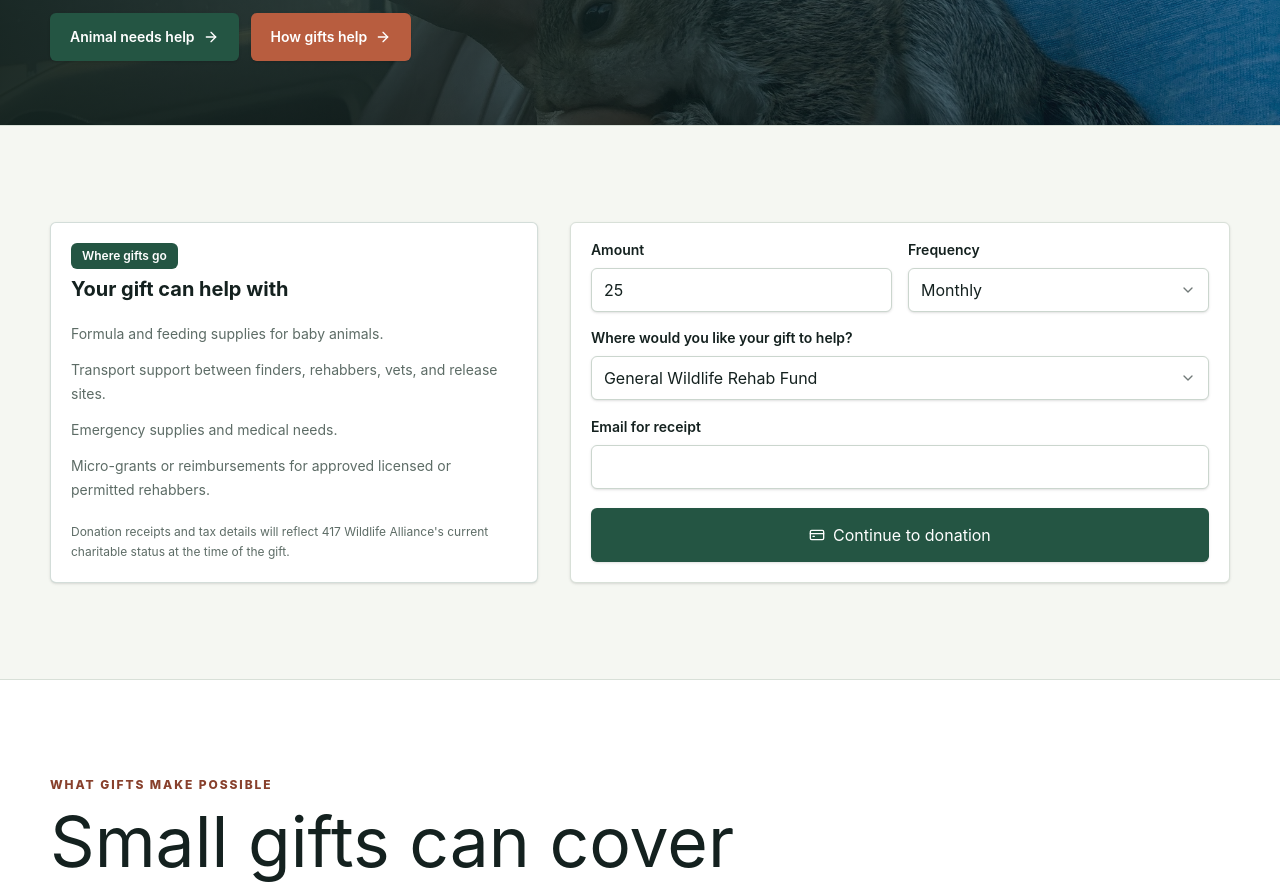
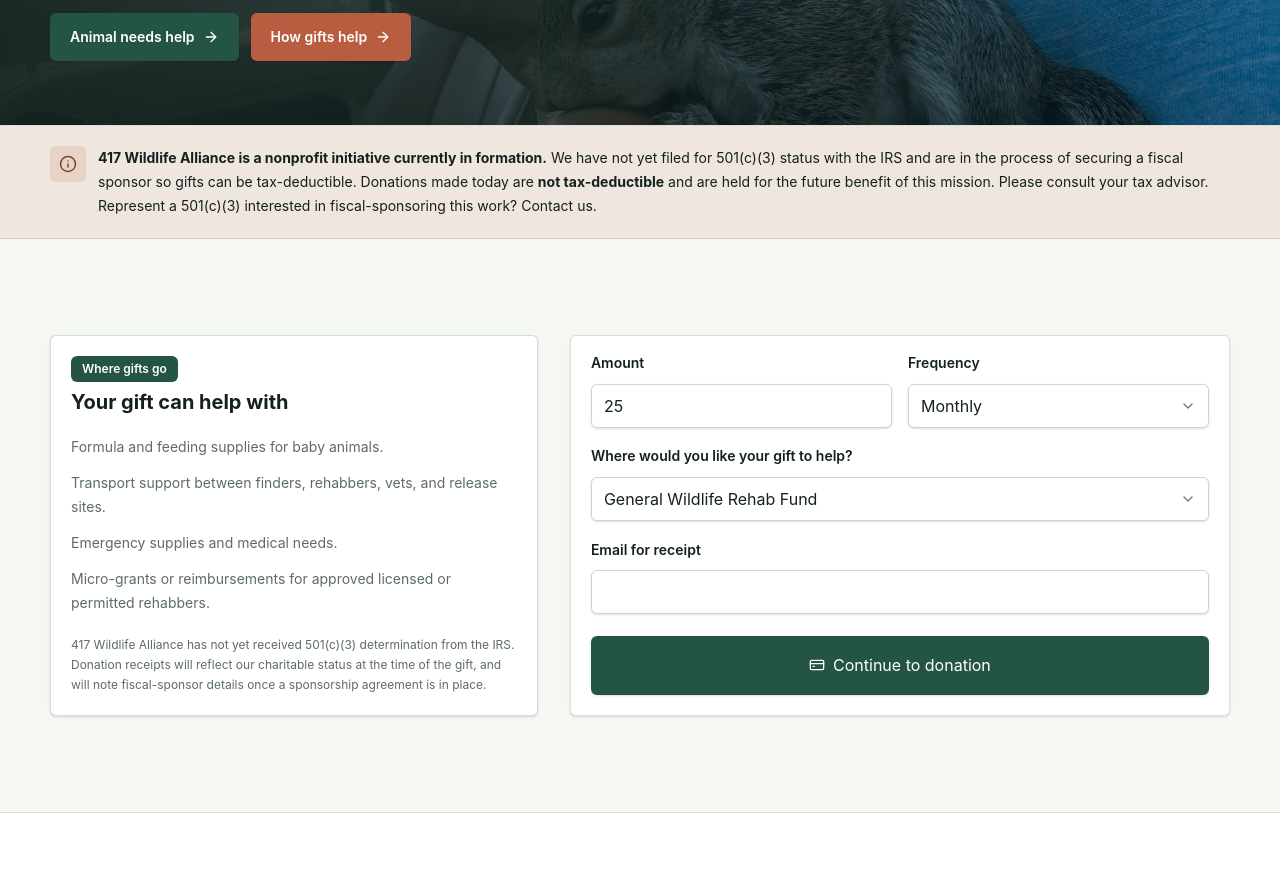
Before and after one commit to Bstonem/417-wildlife-alliance, a Next.js app: page /donate in a window 1280 px wide. Shown: the part 460-1347 px from the top of the page. Built offline with nearby package versions, Linux system fonts and the light colour scheme; no server answers.

Commit message:
Enhance donation page with Info icon and details
Added Info icon and updated donation status information.

```diff
--- a/app/donate/page.tsx
+++ b/app/donate/page.tsx
@@ -1,6 +1,6 @@
 import type { Metadata } from "next";
 import type { Route } from "next";
-import { CheckCircle2, HeartHandshake, ShieldCheck } from "lucide-react";
+import { CheckCircle2, HeartHandshake, Info, ShieldCheck } from "lucide-react";
 import { DonationForm } from "@/components/forms/donation-form";
 import { PageHero } from "@/components/page-hero";
 import { Badge } from "@/components/ui/badge";
@@ -52,6 +52,20 @@ export default function DonatePage() {
         primary={{ href: "/found-animal", label: "Animal needs help" }}
         secondary={{ href: "/how-donations-help" as Route, label: "How gifts help" }}
       />
+      <section className="border-b border-clay/20 bg-clay/10">
+        <div className="container-shell flex flex-col gap-3 py-5 sm:flex-row sm:items-start">
+          <span className="flex size-9 shrink-0 items-center justify-center rounded-md bg-clay/15 text-clay-strong">
+            <Info size={18} aria-hidden="true" />
+          </span>
+          <p className="text-sm leading-6 text-foreground">
+            <strong>417 Wildlife Alliance is a nonprofit initiative currently in formation.</strong> We have not yet
+            filed for 501(c)(3) status with the IRS and are in the process of securing a fiscal sponsor so gifts can
+            be tax-deductible. Donations made today are <strong>not tax-deductible</strong> and are held for the
+            future benefit of this mission. Please consult your tax advisor. Represent a 501(c)(3) interested in
+            fiscal-sponsoring this work? <a className="underline underline-offset-2" href="/contact">Contact us</a>.
+          </p>
+        </div>
+      </section>
       <section className="section">
         <div className="container-shell grid gap-8 lg:grid-cols-[0.85fr_1.15fr]">
           <Card className="self-start border-primary/20">
@@ -67,7 +81,9 @@ export default function DonatePage() {
               <li>Micro-grants or reimbursements for approved licensed or permitted rehabbers.</li>
             </ul>
             <p className="mt-5 text-xs leading-5 text-muted-foreground">
-              Donation receipts and tax details will reflect 417 Wildlife Alliance's current charitable status at the time of the gift.
+              417 Wildlife Alliance has not yet received 501(c)(3) determination from the IRS. Donation receipts will
+              reflect our charitable status at the time of the gift, and will note fiscal-sponsor details once a
+              sponsorship agreement is in place.
             </p>
             </CardContent>
           </Card>
```
